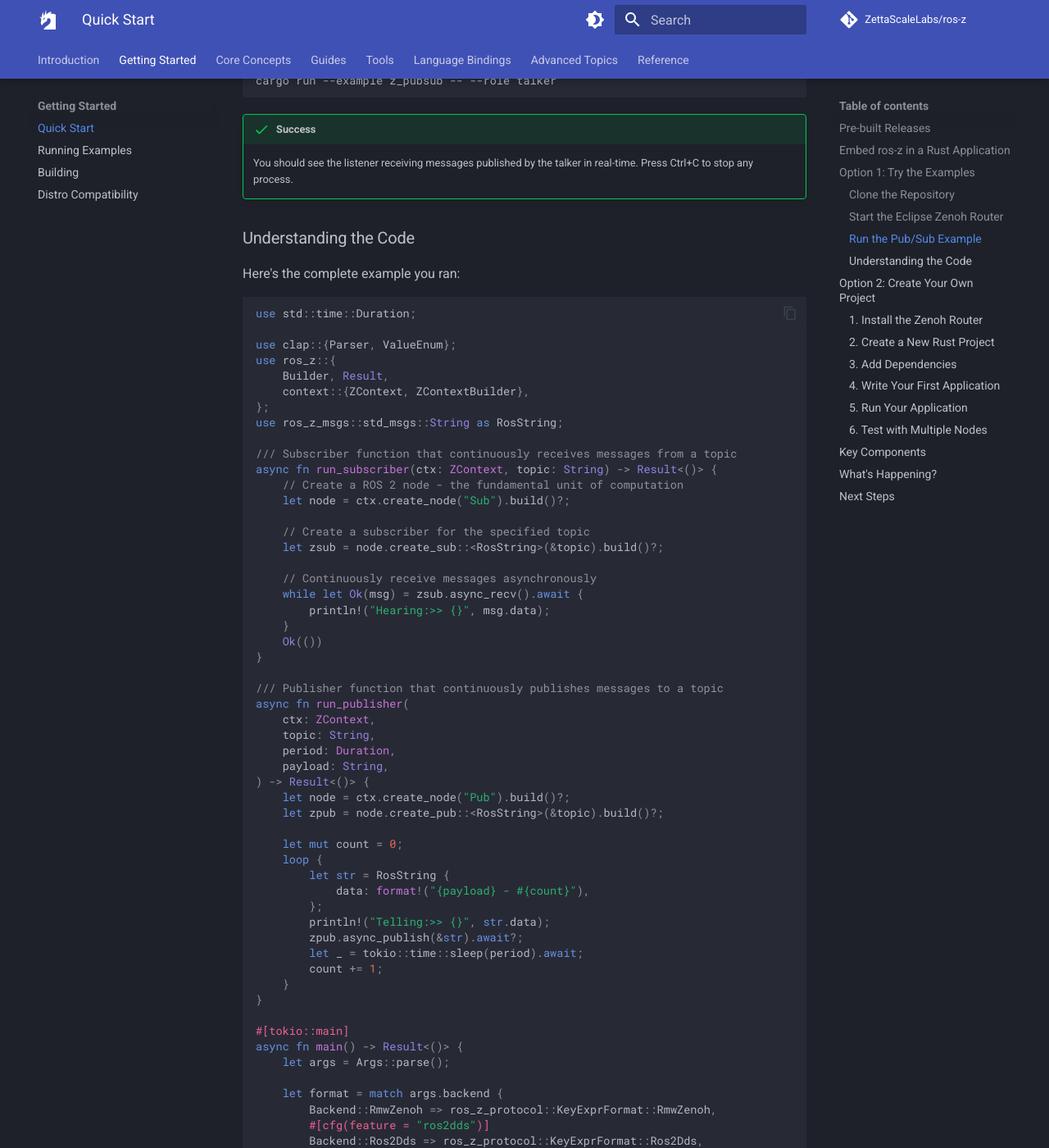
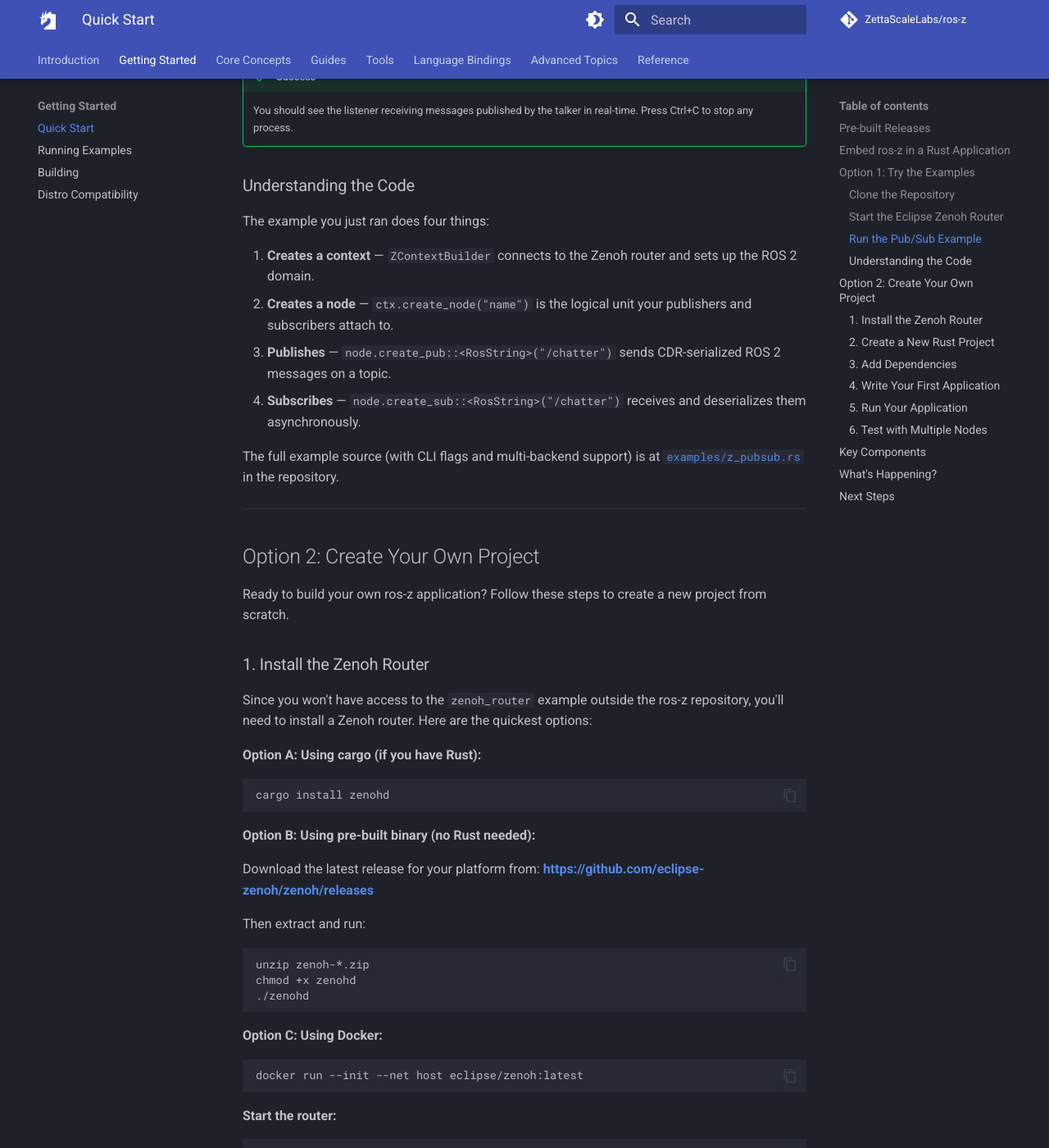
Before and after one commit to ZettaScaleLabs/ros-z, an MkDocs documentation site: the page built from docs/getting-started/quick-start.md, in a window 1280 px wide and 1400 px high, scrolled down 1841 px. Shown: the whole window at 82% size. Built offline with MkDocs 1.6.1 and Material for MkDocs 9.7.7, drawn with Linux system fonts in a browser that asks for light colours; comment, search, counter and statistics services are not loaded; some of the changed text lies outside the part shown.

Commit message:
docs: fix beginner UX across quick start pages
- Python QS: fix router command (zenohd, not cargo run), fix venv paths,
  add aarch64/macOS tip, add version-finding hint, gate examples on Option B
- Rust QS: replace 100-line clap example walkthrough with 4-bullet summary
  and link to source; remove Key Terms jargon box; simplify router explanation

````diff
--- a/docs/getting-started/quick-start.md
+++ b/docs/getting-started/quick-start.md
@@ -46,9 +46,9 @@
 
 ### Start the Eclipse Zenoh Router
 
-ros-z uses a router-based architecture (matching ROS 2's [`rmw_zenoh`](https://github.com/ros2/rmw_zenoh) — the ROS 2 middleware plugin for Zenoh), so you'll need to start a Zenoh router first. The router acts as a rendezvous point for all nodes: publishers and subscribers discover each other through it instead of via multicast.
+The router is a lightweight process that lets nodes find each other — think of it as the matchmaker between publishers and subscribers. Keep it running in its own terminal for the entire session.
 
-**Terminal 1 - Start the Router:**
+**Terminal 1 — Start the Router:**
 
 ```bash
 cargo run --example zenoh_router
@@ -58,17 +58,15 @@
 
 Open two more terminals and navigate to the same `ros-z` directory:
 
-**Terminal 2 - Start the Listener:**
+**Terminal 2 — Start the Listener:**
 
 ```bash
-cd ros-z
 cargo run --example z_pubsub -- --role listener
 ```
 
-**Terminal 3 - Start the Talker:**
+**Terminal 3 — Start the Talker:**
 
 ```bash
-cd ros-z
 cargo run --example z_pubsub -- --role talker
 ```
 
@@ -77,119 +75,14 @@
 
 ### Understanding the Code
 
-Here's the complete example you ran:
+The example you just ran does four things:
 
-```rust
-use std::time::Duration;
+1. **Creates a context** — `ZContextBuilder` connects to the Zenoh router and sets up the ROS 2 domain.
+2. **Creates a node** — `ctx.create_node("name")` is the logical unit your publishers and subscribers attach to.
+3. **Publishes** — `node.create_pub::<RosString>("/chatter")` sends CDR-serialized ROS 2 messages on a topic.
+4. **Subscribes** — `node.create_sub::<RosString>("/chatter")` receives and deserializes them asynchronously.
 
-use clap::{Parser, ValueEnum};
-use ros_z::{
-    Builder, Result,
-    context::{ZContext, ZContextBuilder},
-};
-use ros_z_msgs::std_msgs::String as RosString;
-
-/// Subscriber function that continuously receives messages from a topic
-async fn run_subscriber(ctx: ZContext, topic: String) -> Result<()> {
-    // Create a ROS 2 node - the fundamental unit of computation
-    let node = ctx.create_node("Sub").build()?;
-
-    // Create a subscriber for the specified topic
-    let zsub = node.create_sub::<RosString>(&topic).build()?;
-
-    // Continuously receive messages asynchronously
-    while let Ok(msg) = zsub.async_recv().await {
-        println!("Hearing:>> {}", msg.data);
-    }
-    Ok(())
-}
-
-/// Publisher function that continuously publishes messages to a topic
-async fn run_publisher(
-    ctx: ZContext,
-    topic: String,
-    period: Duration,
-    payload: String,
-) -> Result<()> {
-    let node = ctx.create_node("Pub").build()?;
-    let zpub = node.create_pub::<RosString>(&topic).build()?;
-
-    let mut count = 0;
-    loop {
-        let str = RosString {
-            data: format!("{payload} - #{count}"),
-        };
-        println!("Telling:>> {}", str.data);
-        zpub.async_publish(&str).await?;
-        let _ = tokio::time::sleep(period).await;
-        count += 1;
-    }
-}
-
-#[tokio::main]
-async fn main() -> Result<()> {
-    let args = Args::parse();
-
-    let format = match args.backend {
-        Backend::RmwZenoh => ros_z_protocol::KeyExprFormat::RmwZenoh,
-        #[cfg(feature = "ros2dds")]
-        Backend::Ros2Dds => ros_z_protocol::KeyExprFormat::Ros2Dds,
-    };
-
-    // Create a ZContext - the entry point for ros-z applications
-    let ctx = if let Some(e) = args.endpoint {
-        ZContextBuilder::default()
-            .with_mode(args.mode)
-            .with_connect_endpoints([e])
-            .keyexpr_format(format)
-            .build()?
-    } else {
-        ZContextBuilder::default()
-            .with_mode(args.mode)
-            .keyexpr_format(format)
-            .build()?
-    };
-
-    let period = std::time::Duration::from_secs_f64(args.period);
-    zenoh::init_log_from_env_or("error");
-
-    match args.role.as_str() {
-        "listener" => run_subscriber(ctx, args.topic).await?,
-        "talker" => run_publisher(ctx, args.topic, period, args.data).await?,
-        role => println!(
-            "Please use \"talker\" or \"listener\" as role, {} is not supported.",
-            role
-        ),
-    }
-    Ok(())
-}
-
-#[derive(Debug, Clone, Copy, ValueEnum)]
-enum Backend {
-    /// RmwZenoh backend (default) - compatible with rmw_zenoh nodes
-    RmwZenoh,
-    #[cfg(feature = "ros2dds")]
-    Ros2Dds,
-}
-
-#[derive(Debug, Parser)]
-struct Args {
-    #[arg(short, long, default_value = "Hello ros-z")]
-    data: String,
-    #[arg(short, long, default_value = "/chatter")]
-    topic: String,
-    #[arg(short, long, default_value = "1.0")]
-    period: f64,
-    #[arg(short, long, default_value = "listener")]
-    role: String,
-    #[arg(short, long, default_value = "peer")]
-    mode: String,
-    #[arg(short, long)]
-    endpoint: Option<String>,
-    #[arg(short, long, value_enum, default_value = "rmw-zenoh")]
-    backend: Backend,
-}
-```
+The full example source (with CLI flags and multi-backend support) is at [`examples/z_pubsub.rs`](https://github.com/ZettaScaleLabs/ros-z/blob/main/crates/ros-z/examples/z_pubsub.rs) in the repository.
 
 ---
 
@@ -368,12 +261,6 @@
 
     See the [Networking](../user-guide/networking.md) chapter for customization options.
 
-!!! info "Key Terms"
-    **key expression** — Zenoh's topic addressing scheme. A string like `0/chatter/std_msgs::msg::dds_::String_/RIHS01_<hash>` that identifies where messages flow. ros-z maps ROS 2 topic names to key expressions automatically.
-    **CDR** — Common Data Representation, the binary serialization format used by all ROS 2 middleware. ros-z serializes message structs to CDR bytes before publishing.
-    **RIHS01** — ROS Interface Hash Scheme 01, a hash of the message definition that ensures publisher and subscriber agree on the exact message fields. If the hash differs, messages are silently dropped.
-    **RMW** — ROS MiddleWare interface, the plugin layer that connects ROS 2 nodes to an underlying transport (DDS, Zenoh, etc.). [`rmw_zenoh_cpp`](https://github.com/ros2/rmw_zenoh) is the RMW that lets standard ROS 2 C++/Python nodes speak Zenoh.
-
 ## What's Happening?
 
 ```mermaid
````
Also changed, not shown: docs/bindings/python-quick-start.md (+37 -15 lines).
